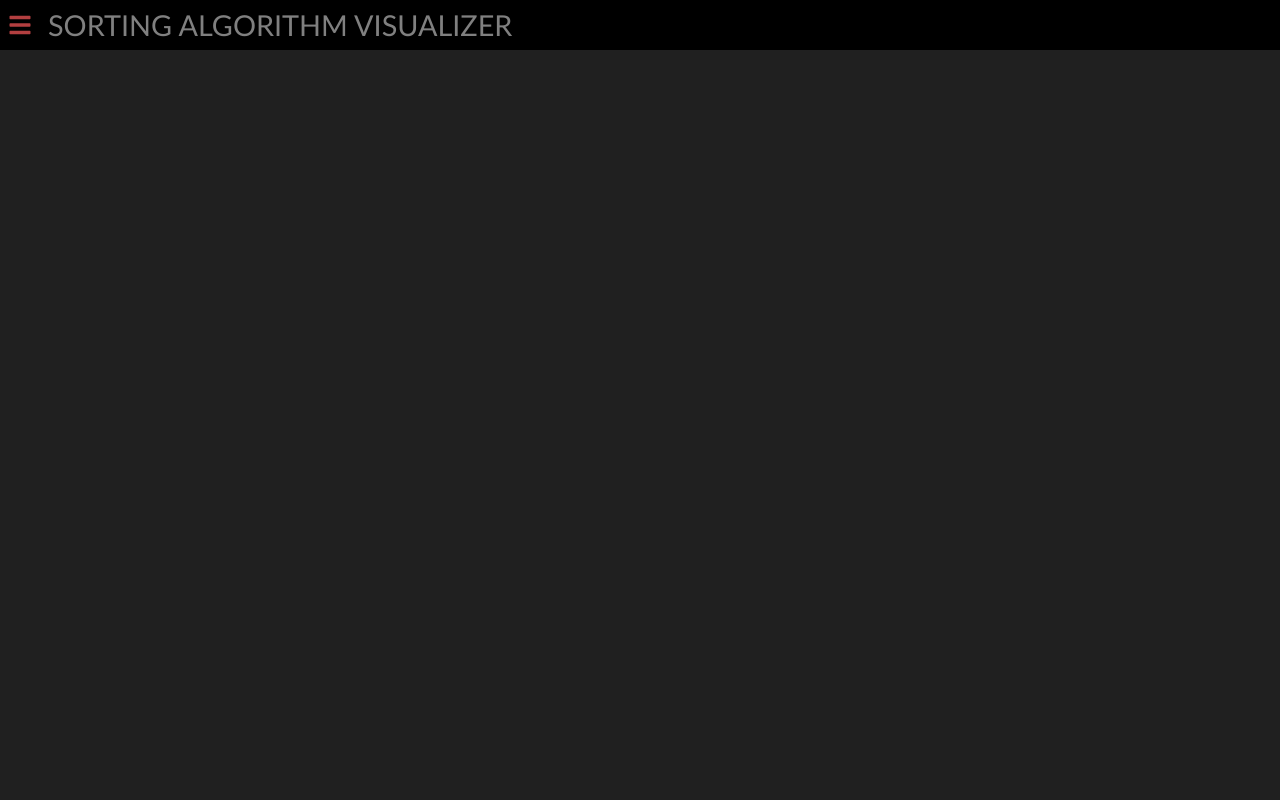
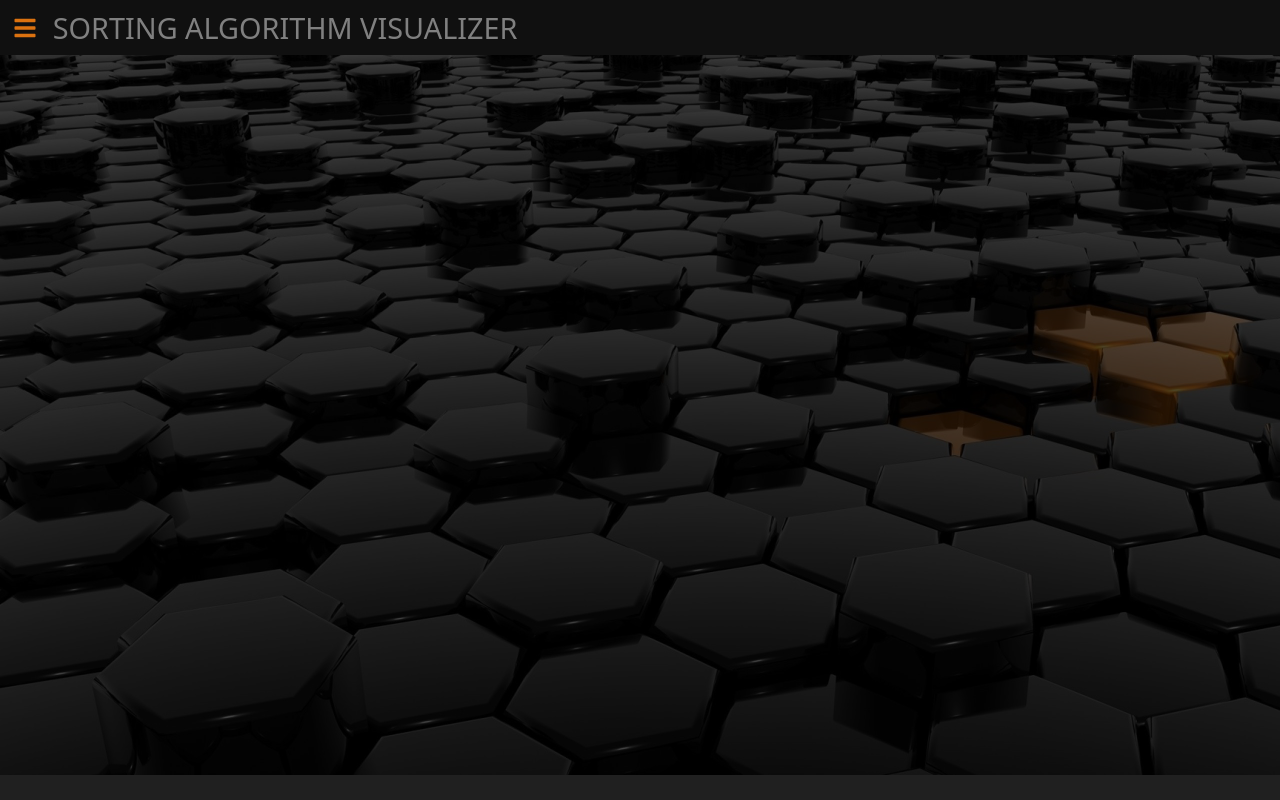
Before and after one commit to atorcode/sorting-algorithm-visualizer, a React (Create React App) app: page / in a window 1280 px wide. Built offline with nearby package versions, Linux system fonts and the light colour scheme.

Commit message:
Add Hero and change colors to match

```diff
--- a/src/App.js
+++ b/src/App.js
@@ -1,10 +1,12 @@
 import "./App.css";
 import NavBar from "./components/NavBar";
+import Hero from "./components/Hero";
 
 function App() {
   return (
     <div>
       <NavBar />
+      <Hero />
     </div>
   );
 }
--- a/src/components/HamburgerButton/HamburgerButton.js
+++ b/src/components/HamburgerButton/HamburgerButton.js
@@ -3,9 +3,9 @@ import { FaBars } from "react-icons/fa";
 
 const HamburgerButton = () => {
   return (
-    <>
+    <div className={styles["hamburger-btn-container"]}>
       <FaBars className={styles["hamburger-btn"]} />
-    </>
+    </div>
   );
 };
 
--- a/src/components/HamburgerButton/HamburgerButton.module.scss
+++ b/src/components/HamburgerButton/HamburgerButton.module.scss
@@ -1,4 +1,10 @@
+.hamburger-btn-container {
+  // achieves appropriate centering of hamburger button
+  display: flex;
+  height: 100%;
+}
+
 .hamburger-btn {
   font-size: 1.5rem;
-  color: rgb(179, 63, 64);
+  color: rgb(219, 114, 16);
 }
--- /dev/null
+++ b/src/components/Hero/Hero.js
@@ -0,0 +1,15 @@
+import styles from "./Hero.module.scss";
+import hexTiling from "../../media/hex.jpg";
+
+const Hero = () => {
+  return (
+    <div className={styles["hero-img-container"]}>
+      <img
+        src={hexTiling}
+        alt="Futuristic hexagon tiling. The tiles are predominantly black with a few that are orange gold, and some of them are raised."
+      />
+    </div>
+  );
+};
+
+export default Hero;
--- /dev/null
+++ b/src/components/Hero/Hero.module.scss
@@ -0,0 +1,9 @@
+.hero-img-container {
+  height: 90vh;
+  overflow: hidden;
+
+  img {
+    filter: brightness(30%);
+    width: 100vw;
+  }
+}
--- /dev/null
+++ b/src/components/Hero/index.js
@@ -0,0 +1,3 @@
+import Hero from "./Hero";
+
+export default Hero;
--- a/src/components/NavBar/NavBar.module.scss
+++ b/src/components/NavBar/NavBar.module.scss
@@ -3,9 +3,10 @@
   align-items: center;
   font-size: 1.8rem;
   gap: 1rem;
-  padding: 0.5rem;
-  font-family: "Trebuchet MS", "Lucida Sans Unicode", "Lucida Grande",
-    "Lucida Sans", Arial, sans-serif;
+  padding: 0.5rem 0.8rem;
+  font-family: system-ui, -apple-system, BlinkMacSystemFont, "Segoe UI", Roboto,
+    Oxygen, Ubuntu, Cantarell, "Open Sans", "Helvetica Neue", sans-serif;
   color: rgb(128, 128, 128);
-  background-color: black;
+  background-color: rgb(16, 16, 16);
+  // background-color: pink;
 }
```
Also changed, not shown: src/media/hex.jpg (added).
